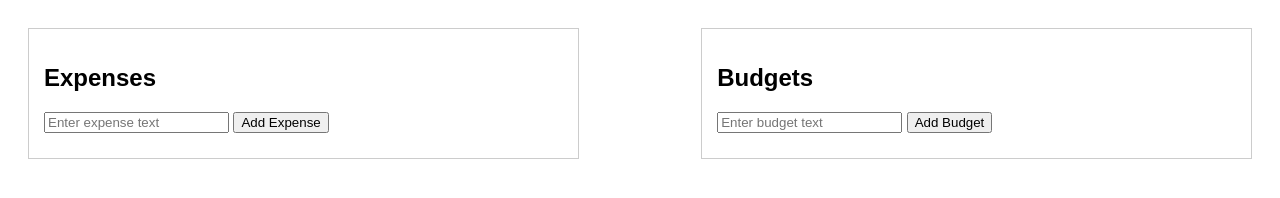
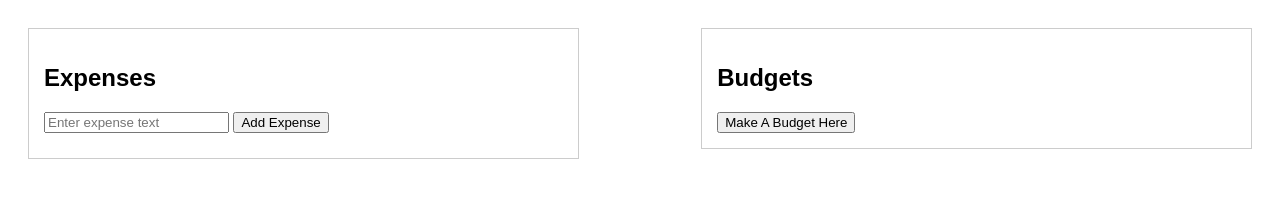
Before and after one commit to jhill800/CS1530FinaProj, a plain HTML site: page ui.html in a window 1280 px wide. Drawn offline with Linux system fonts and the light colour scheme.

Commit message:
Link budget button to budget page

```diff
--- a/ui.html
+++ b/ui.html
@@ -17,19 +17,22 @@
 
   <div class="container">
     <h2>Budgets</h2>
-    <div class="budget-input">
+    <a href="doc.html"><button>Make A Budget Here</button></a>
+    <!--<div class="budget-input">
       <input type="text" id="budgetText" placeholder="Enter budget text">
-      <button onclick="addBudget()">Add Budget</button>
-    </div>
+      <button onclick="linkToBudget()">Add Budget</button>
+    </div>-->
     <div id="budgetList"></div>
   </div>
 
   <script>
+
     function addExpense() {
       const expenseText = document.getElementById('expenseText').value;
       if (expenseText.trim() !== '') {
         businessLogic(expenseText, 'expenseList');
       }
+      //businessLogic(expenseText, 'expenseList');
     }
 
     function addBudget() {
@@ -40,12 +43,14 @@
     }
 
     function businessLogic(text, listTitle) {
+      //if (text.trim() !== '') {
       const list = document.getElementById(listTitle);
       const card = document.createElement('div');
       card.className = 'card';
       card.textContent = text;
       list.appendChild(card);
       document.getElementById(text).value = '';
+      //}
     }
   </script>
 </body>
```
